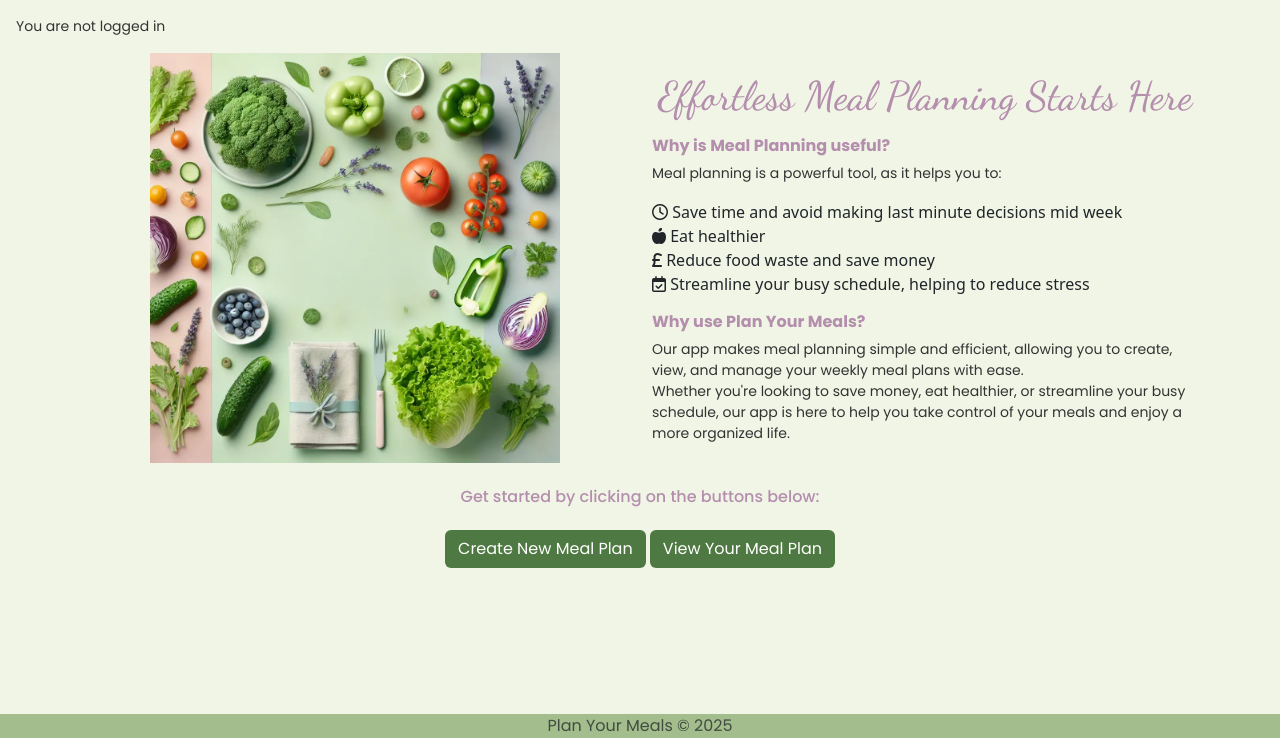
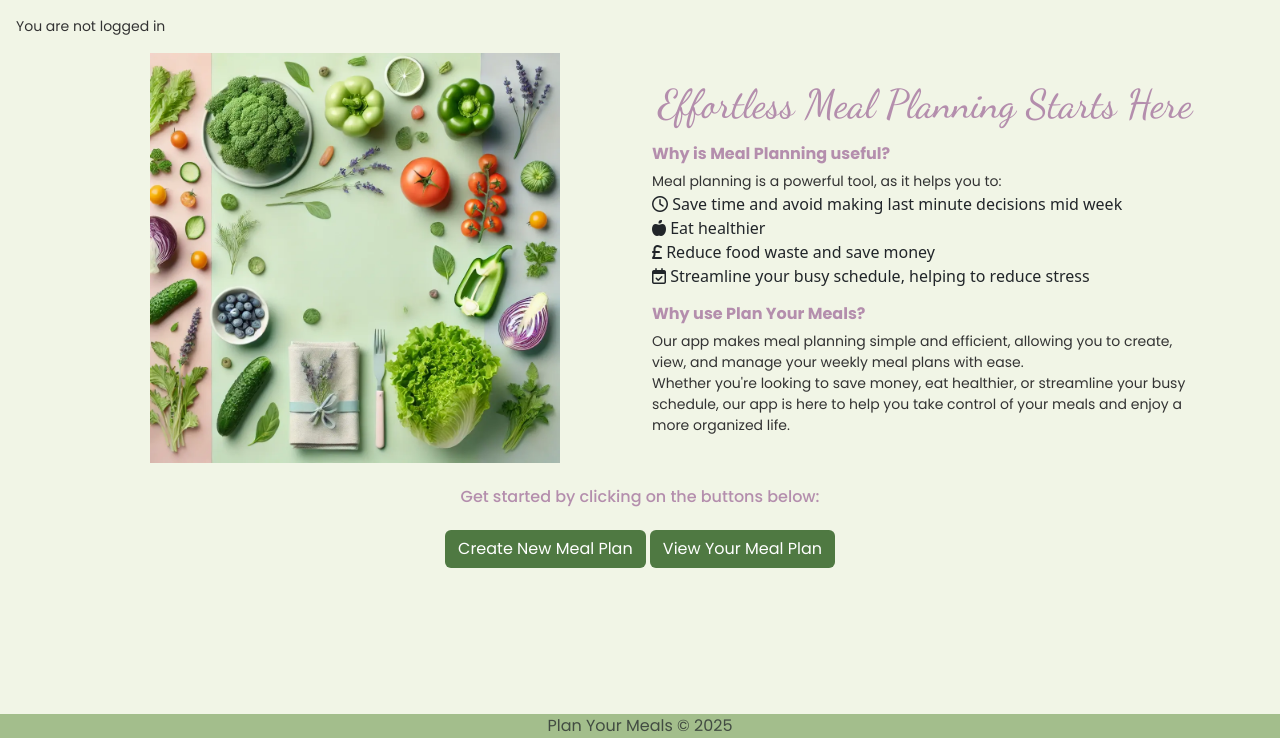
Before and after one commit to hmoon96/meal-planner, a Django app: page / in a window 1280 px wide. Shown: the part 62-800 px from the top of the page. Run offline with Django 4.2, Linux system fonts and the light colour scheme; some libraries are stand-ins or nearby versions; some web fonts are replaced.

Commit message:
Validated and made changes to home.html

```diff
--- a/meal_planner/settings.py
+++ b/meal_planner/settings.py
@@ -32,7 +32,7 @@ SECRET_KEY = os.environ.get('SECRET_KEY')
 
 
 # SECURITY WARNING: don't run with debug turned on in production!
-DEBUG = True
+DEBUG = False
 
 ALLOWED_HOSTS = [
     '.herokuapp.com',
--- a/plan/templates/plan/home.html
+++ b/plan/templates/plan/home.html
@@ -3,7 +3,7 @@
 {% block content %}
 
 
-<main>
+        <section>
             <div class="container">
                 <section class="row align-items-center">
                     <div class="col-md-6  col-sm-12 text-center">
@@ -17,15 +17,15 @@
                         </header>
                         <section>
                             <h6 class="text-left"><strong>Why is Meal Planning useful?</strong></h6>
-                    <p class="text-left">
+                            <p class="text-left mb-0">
                                 Meal planning is a powerful tool, as it helps you to:
+                            </p>
                                 <ul class="list-unstyled">
                                     <li><i class="fa-regular fa-clock"></i>  Save time and avoid making last minute decisions mid week</li>
                                     <li><i class="fa-solid fa-apple-whole"></i>  Eat healthier</li>
                                     <li><i class="fa-solid fa-sterling-sign"></i>  Reduce food waste and save money</li>
                                     <li><i class="fa-regular fa-calendar-check"></i>  Streamline your busy schedule, helping to reduce stress</li>
                                 </ul>
-                    </p>
                         </section>
                         <section>
                             <h6 class="text-left"><strong>Why use Plan Your Meals?</strong></h6>
@@ -45,6 +45,6 @@
                     </div>
                 </section>
             </div>
-</main>
+        </section>
 
 {% endblock %}
```
Also changed, not shown: templates/account/login.html (line endings or trailing spaces). Lines whose indentation alone changed are shown as unchanged.
